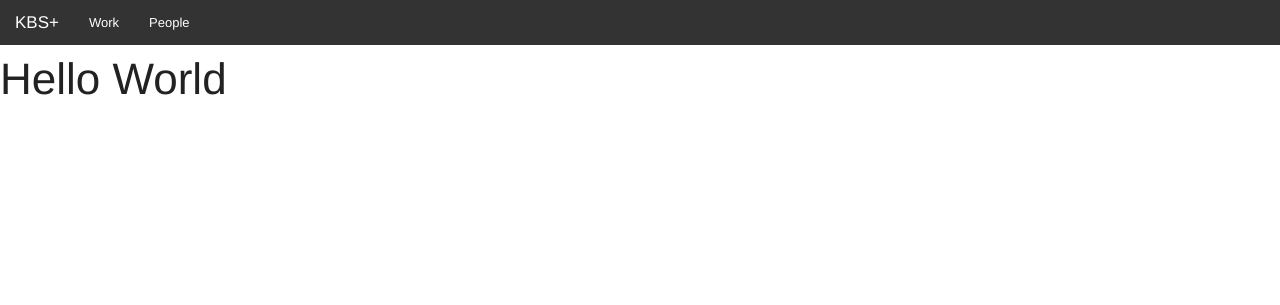
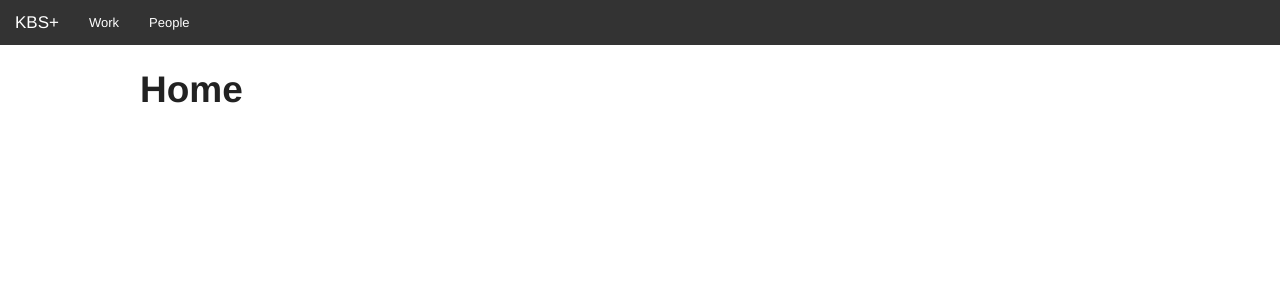
Before and after one commit to zunayed/django_docker_foundation_template, a Django app: page / in a window 1280 px wide. Shown: the top 305 px of the page. Run offline with Django 3.2, Linux system fonts and the light colour scheme; parts of the project's set-up code (start-up, migrations or seed data) failed here and were passed over.

Commit message:
added title

```diff
--- a/templates/index.html
+++ b/templates/index.html
@@ -2,6 +2,10 @@
 {% load static from staticfiles %}
 
 {% block body %}
-<h1>Hello World</h1>
+<div class="row">
+  <br>
+    <h2><b>Home</b></h2>
+</div>
+
 
 {% endblock body %}
```
